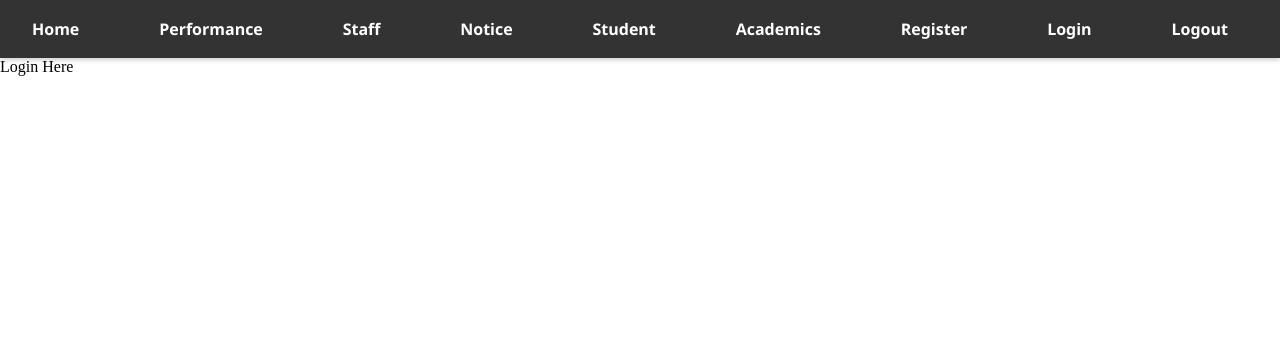
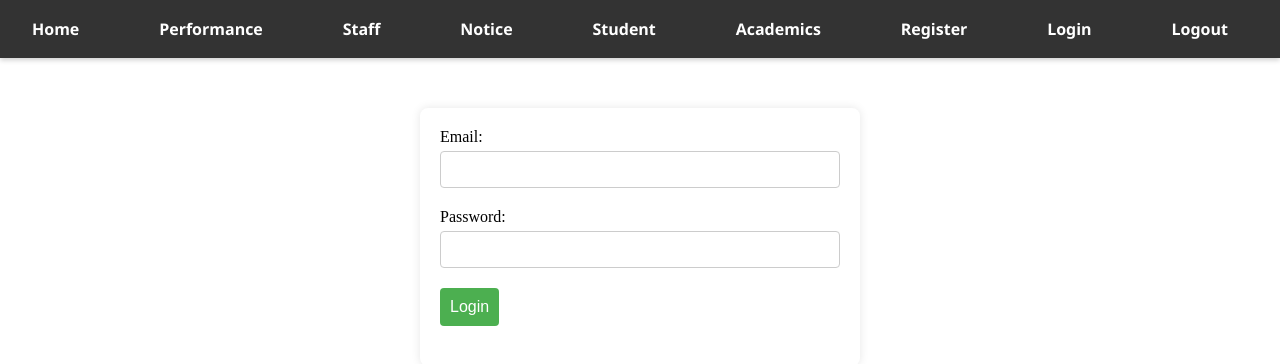
Before and after one commit to Icarus-20s/gces-frontend, a React (Vite) app: page /login in a window 1280 px wide. Shown: the top 364 px of the page. Built offline with nearby package versions, Linux system fonts and the light colour scheme.

Commit message:
Added Login functionality

```diff
--- a/package.json
+++ b/package.json
@@ -15,6 +15,7 @@
     "@mui/icons-material": "^5.15.20",
     "@mui/material": "^5.15.20",
     "axios": "^1.7.2",
+    "bcryptjs": "^2.4.3",
     "react": "^18.2.0",
     "react-dom": "^18.2.0",
     "react-router-dom": "^6.23.1"
--- /dev/null
+++ b/src/Css/Login.css
@@ -0,0 +1,45 @@
+/* Center the login form */
+.login-container {
+    max-width: 400px;
+    margin: 50px auto;
+    padding: 20px;
+    background-color: white;
+    border-radius: 8px;
+    box-shadow: 0 0 10px rgba(0, 0, 0, 0.1);
+}
+
+.login-form {
+    display: flex;
+    flex-direction: column;
+}
+
+.form-group {
+    margin-bottom: 20px;
+}
+
+.form-group label {
+    display: block;
+    margin-bottom: 5px;
+}
+
+.form-group input {
+    width: 100%;
+    padding: 10px;
+    border: 1px solid #ccc;
+    border-radius: 4px;
+    box-sizing: border-box;
+}
+
+.login-button {
+    padding: 10px;
+    background-color: #4CAF50;
+    color: white;
+    border: none;
+    border-radius: 4px;
+    cursor: pointer;
+    font-size: 16px;
+}
+
+.login-button:hover {
+    background-color: #45a049;
+}
--- a/src/pages/Login.jsx
+++ b/src/pages/Login.jsx
@@ -1,11 +1,62 @@
-import React from 'react'
+import React, { useState } from "react";
+import "../Css/Login.css";
+import axios from "axios";
+import bcrypt from "bcryptjs"; // Import bcryptjs for hashing
+import { useNavigate } from "react-router-dom";
 
 const Login = () => {
+  const navigate= useNavigate()
+  const [email, setEmail] = useState("");
+  const [password, setPassword] = useState("");
+
+  const handleSubmit = async (event) => {
+    event.preventDefault();
+    try {
+      const response = await axios.post("http://127.0.0.1:8000/login/", {
+        email,
+        password
+      });
+
+      if (response.status===202){
+        navigate('/')
+      }
+    } catch (error) {
+      console.log("Login Failed:", error);
+      // Handle login failure
+    }
+  };
+
   return (
-    <div>
-      Login Here
+    <div className="login-container">
+      <form className="login-form" onSubmit={handleSubmit}>
+        <div className="form-group">
+          <label htmlFor="email">Email:</label>
+          <input
+            type="email"
+            id="email"
+            value={email}
+            onChange={(e) => setEmail(e.target.value)}
+            required
+          />
+        </div>
+        <div className="form-group">
+          <label htmlFor="password">Password:</label>
+          <input
+            type="password"
+            id="password"
+            value={password}
+            onChange={(e) => setPassword(e.target.value)}
+            required
+          />
+        </div>
+        <div className="form-group">
+          <button type="submit" className="login-button">
+            Login
+          </button>
+        </div>
+      </form>
     </div>
-  )
-}
+  );
+};
 
-export default Login
+export default Login;
--- a/src/pages/Register.jsx
+++ b/src/pages/Register.jsx
@@ -1,8 +1,10 @@
 import React, { useState } from "react";
 import axios from "axios";
 import "../Css/Register.css";
+import { useNavigate } from "react-router-dom";
 
 const Register = () => {
+  const navigate= useNavigate()
   const [formData, setFormData] = useState({
     first_name: "",
     last_name: "",
@@ -10,8 +12,8 @@ const Register = () => {
     username: "",
     password: "",
     confirm_password: "",
-    branch: "", // Assuming branch is selected in your form
-    role: "student", // Default role, adjust as needed
+    branch: "",
+    role: "student",
   });
 
   const onChangeHandler = (event) => {
@@ -28,12 +30,13 @@ const Register = () => {
     try {
       const response = await axios.post('http://localhost:8000/register/', formData);
 
-      console.log('User registered successfully:', response.data);
+      if (response.status===201){
+        navigate('/login')
+      }
 
 
     } catch (error) {
       console.error('Error registering user:', error);
-      // Handle error as needed
     }
   };
 
```
Also changed, not shown: 1 other file (tests, documents, lock files or other folders).
